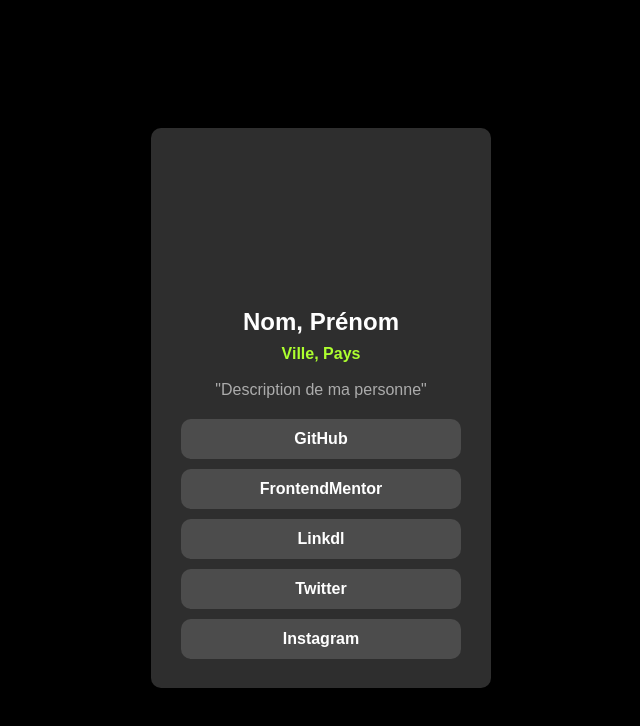
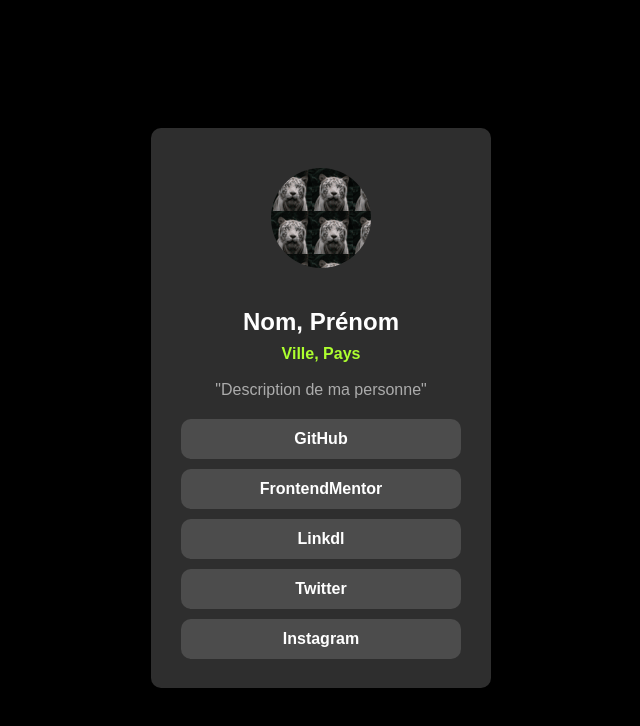
Before and after one commit to Nhomdefer/First-Challenge, a plain HTML site: page index.html in a window 1280 px wide. Shown: the whole page, without its empty margins (319-959 px from the left). Drawn offline with Linux system fonts and the light colour scheme.

Commit message:
Update style.css

```diff
--- a/style.css
+++ b/style.css
@@ -20,7 +20,7 @@
     width: 100px;
     height: 100px;
     border-radius: 50%;
-    background-image: url(../imagetigre.jpg);
+    background-image: url(image_tigre.png);
 }
 
 .nom {
```
